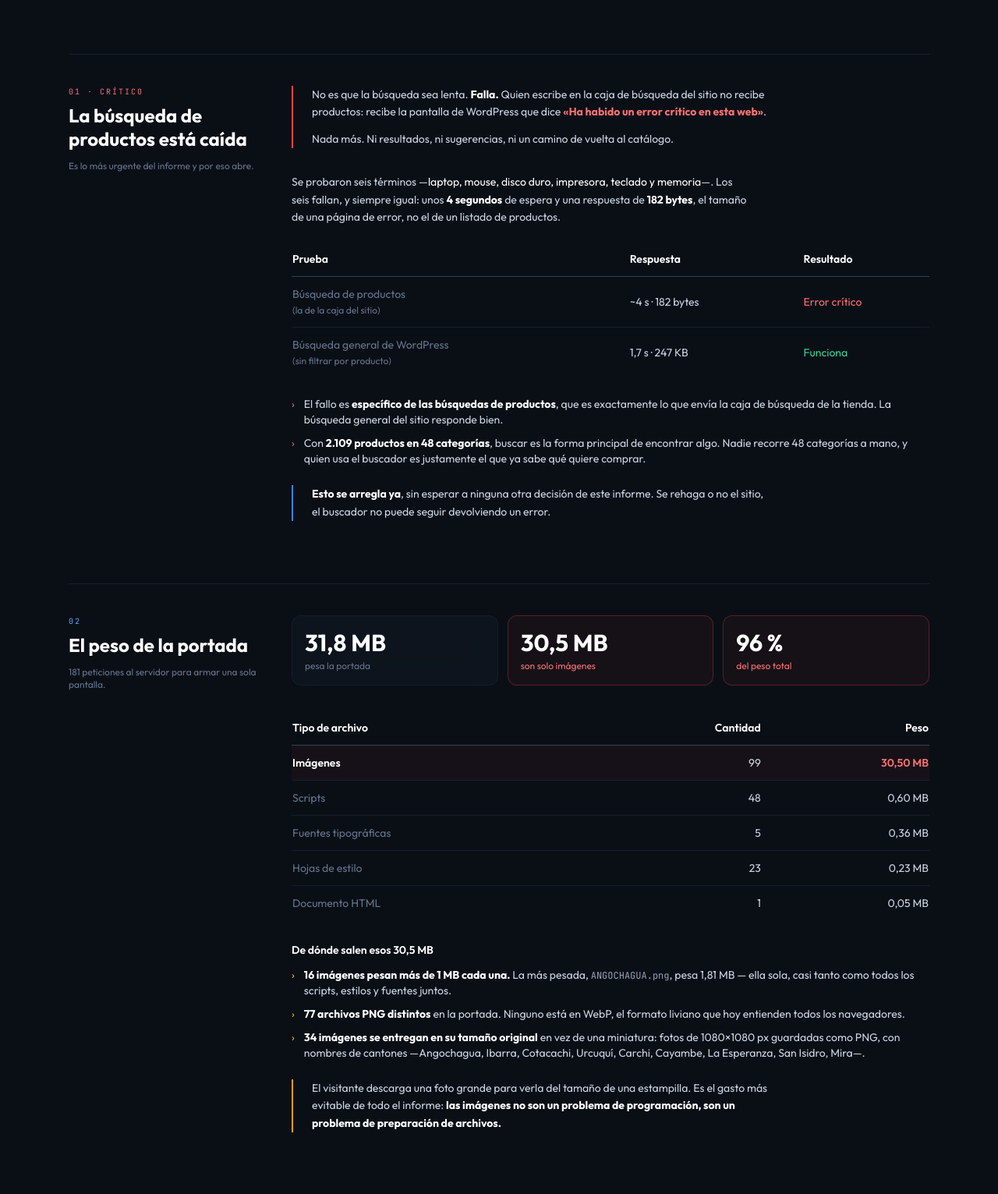
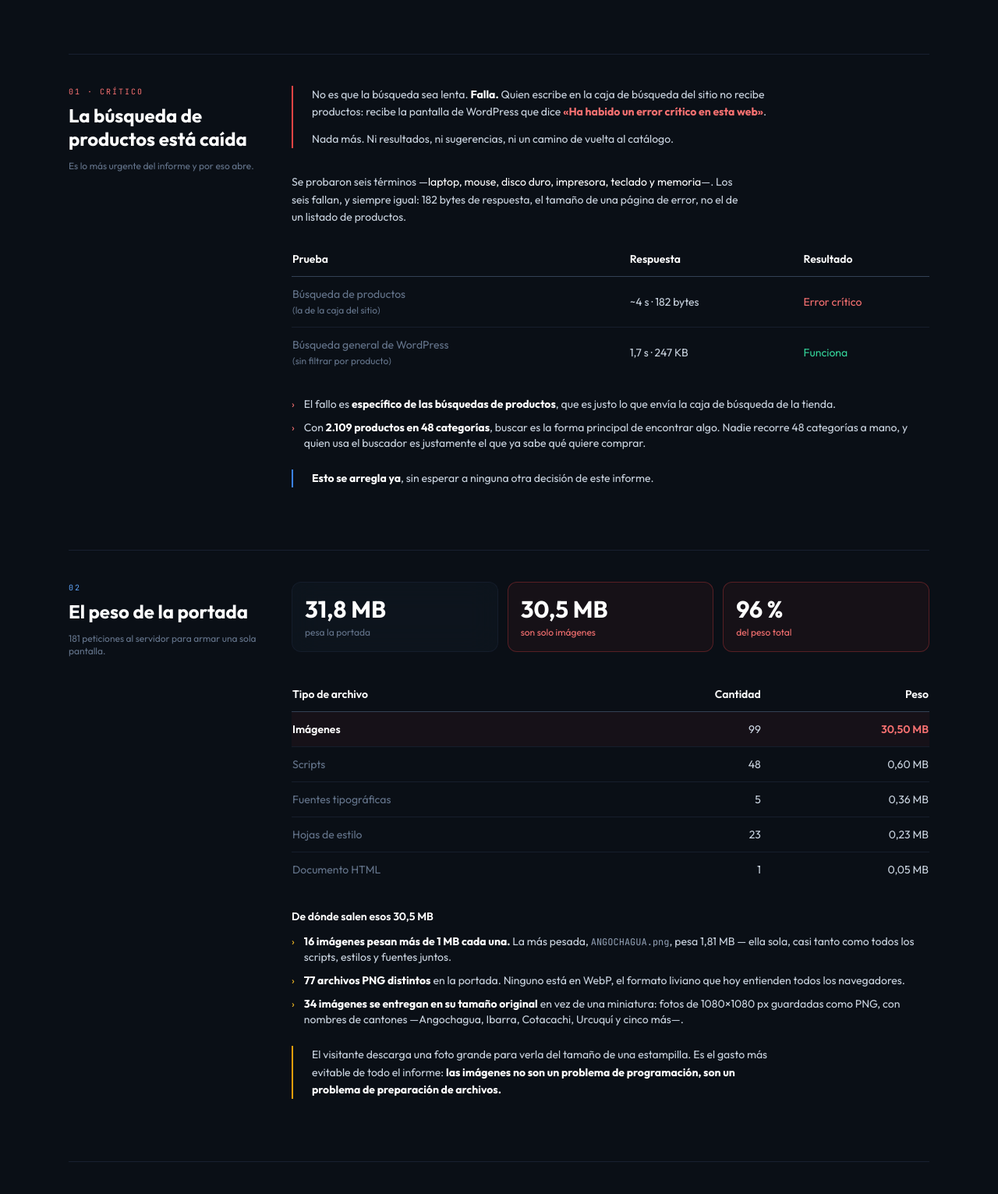
Before and after one commit to santysos/informes-SEO, a PHP site: page / in a window 1280 px wide. Shown: the part 542-2073 px from the top of the page at 78% size. Run offline with PHP 8.4, Linux system fonts and the light colour scheme; the visitor is signed in with stand-in values (Sample User, id 1); some libraries are stand-ins or nearby versions.

Commit message:
Auditoria Vaslink: pulido final de redaccion
Recorte de frases que repetian las tablas y de la enumeracion completa
de cantones. Sin cambios en cifras ni en conclusiones.

Co-Authored-By: Claude Opus 5 (1M context) <noreply@anthropic.com>
Claude-Session: https://claude.ai/code/session_014fQN4ghJMb65TZQcCwGPQD

```diff
--- a/vaslink/auditoria-agosto-2026/index.php
+++ b/vaslink/auditoria-agosto-2026/index.php
@@ -102,7 +102,7 @@ section{scroll-margin-top:80px}
           <p class="text-sm text-slate-300 leading-relaxed prosa">Nada más. Ni resultados, ni sugerencias, ni un camino de vuelta al catálogo.</p>
         </div>
 
-        <p class="text-sm text-slate-300 leading-relaxed prosa mb-5">Se probaron seis términos &mdash;<span class="text-white">laptop, mouse, disco duro, impresora, teclado y memoria</span>&mdash;. Los seis fallan, y siempre igual: unos <strong class="text-white">4 segundos</strong> de espera y una respuesta de <strong class="text-white">182 bytes</strong>, el tamaño de una página de error, no el de un listado de productos.</p>
+        <p class="text-sm text-slate-300 leading-relaxed prosa mb-5">Se probaron seis términos &mdash;<span class="text-white">laptop, mouse, disco duro, impresora, teclado y memoria</span>&mdash;. Los seis fallan, y siempre igual: 182 bytes de respuesta, el tamaño de una página de error, no el de un listado de productos.</p>
 
         <div class="tabla-scroll mb-6">
           <table class="w-full text-sm border-collapse min-w-[520px]">
@@ -129,12 +129,12 @@ section{scroll-margin-top:80px}
         </div>
 
         <ul class="space-y-2.5 text-sm text-slate-300 mb-6">
-          <li class="flex gap-3"><span class="text-red-400">›</span><div>El fallo es <strong class="text-white">específico de las búsquedas de productos</strong>, que es exactamente lo que envía la caja de búsqueda de la tienda. La búsqueda general del sitio responde bien.</div></li>
+          <li class="flex gap-3"><span class="text-red-400">›</span><div>El fallo es <strong class="text-white">específico de las búsquedas de productos</strong>, que es justo lo que envía la caja de búsqueda de la tienda.</div></li>
           <li class="flex gap-3"><span class="text-red-400">›</span><div>Con <strong class="text-white">2.109 productos en 48 categorías</strong>, buscar es la forma principal de encontrar algo. Nadie recorre 48 categorías a mano, y quien usa el buscador es justamente el que ya sabe qué quiere comprar.</div></li>
         </ul>
 
         <div class="border-l-2 border-marca-500 pl-6">
-          <p class="text-sm text-slate-300 leading-relaxed prosa"><strong class="text-white">Esto se arregla ya</strong>, sin esperar a ninguna otra decisión de este informe. Se rehaga o no el sitio, el buscador no puede seguir devolviendo un error.</p>
+          <p class="text-sm text-slate-300 leading-relaxed prosa"><strong class="text-white">Esto se arregla ya</strong>, sin esperar a ninguna otra decisión de este informe.</p>
         </div>
       </div>
     </div>
@@ -210,7 +210,7 @@ section{scroll-margin-top:80px}
         <ul class="space-y-2.5 text-sm text-slate-300 mb-6">
           <li class="flex gap-3"><span class="text-amber-400">›</span><div><strong class="text-white">16 imágenes pesan más de 1 MB cada una.</strong> La más pesada, <span class="font-mono text-xs text-slate-400">ANGOCHAGUA.png</span>, pesa 1,81 MB &mdash; ella sola, casi tanto como todos los scripts, estilos y fuentes juntos.</div></li>
           <li class="flex gap-3"><span class="text-amber-400">›</span><div><strong class="text-white">77 archivos PNG distintos</strong> en la portada. Ninguno está en WebP, el formato liviano que hoy entienden todos los navegadores.</div></li>
-          <li class="flex gap-3"><span class="text-amber-400">›</span><div><strong class="text-white">34 imágenes se entregan en su tamaño original</strong> en vez de una miniatura: fotos de 1080&times;1080 px guardadas como PNG, con nombres de cantones &mdash;Angochagua, Ibarra, Cotacachi, Urcuquí, Carchi, Cayambe, La Esperanza, San Isidro, Mira&mdash;.</div></li>
+          <li class="flex gap-3"><span class="text-amber-400">›</span><div><strong class="text-white">34 imágenes se entregan en su tamaño original</strong> en vez de una miniatura: fotos de 1080&times;1080 px guardadas como PNG, con nombres de cantones &mdash;Angochagua, Ibarra, Cotacachi, Urcuquí y cinco más&mdash;.</div></li>
         </ul>
 
         <div class="border-l-2 border-amber-500 pl-6">
@@ -278,7 +278,7 @@ section{scroll-margin-top:80px}
 
         <ul class="space-y-2.5 text-sm text-slate-300 mb-8">
           <li class="flex gap-3"><span class="text-amber-400">›</span><div>En celular pasan <strong class="text-white">12 segundos</strong> hasta que se ve el contenido principal, y <strong class="text-white">casi medio minuto</strong> hasta que la página responde bien a un toque.</div></li>
-          <li class="flex gap-3"><span class="text-amber-400">›</span><div>En escritorio el peso es mayor &mdash;se cargan las imágenes a tamaño completo&mdash;, pero la prueba simula una conexión más rápida y por eso los tiempos son mejores. <strong class="text-white">En celular ese peso sí se paga.</strong></div></li>
+          <li class="flex gap-3"><span class="text-amber-400">›</span><div>En escritorio el peso es mayor &mdash;se cargan las imágenes a tamaño completo&mdash;, pero la prueba simula una conexión más rápida. <strong class="text-white">En celular ese peso sí se paga.</strong></div></li>
         </ul>
 
         <p class="text-sm font-semibold text-white mb-3">Cuánto tarda el servidor en responder, por tipo de página</p>
@@ -322,7 +322,7 @@ section{scroll-margin-top:80px}
         </div>
 
         <div class="border-l-2 border-emerald-500 pl-6">
-          <p class="text-sm text-slate-300 leading-relaxed prosa"><strong class="text-white">El servidor responde bien: menos de un segundo en todas las páginas.</strong> El problema no está en dónde está alojado el sitio, está en la cantidad de cosas que se le pide cargar. Una ficha de producto, por ejemplo, arrastra 69 archivos de programación y estilos y 78 imágenes, ninguna en formato liviano.</p>
+          <p class="text-sm text-slate-300 leading-relaxed prosa"><strong class="text-white">El servidor responde bien: menos de un segundo en todas las páginas.</strong> El problema no es dónde está alojado el sitio, sino cuánto se le pide cargar: una ficha de producto arrastra 69 archivos de programación y estilos y 78 imágenes, ninguna en formato liviano.</p>
         </div>
       </div>
     </div>
@@ -342,7 +342,7 @@ section{scroll-margin-top:80px}
       <div class="md:col-span-9">
         <div class="border-l-2 border-amber-500 pl-6 mb-8">
           <h3 class="text-lg font-semibold text-white mb-3">Se cargan dos constructores, pero cada uno hace algo distinto</h3>
-          <p class="text-sm text-slate-300 leading-relaxed prosa mb-4">Un constructor es la herramienta con la que se arman visualmente las páginas. El sitio tiene dos instalados y ambos viajan en cada visita, pero el reparto del trabajo es muy desigual:</p>
+          <p class="text-sm text-slate-300 leading-relaxed prosa mb-4">Un constructor es la herramienta con la que se arman visualmente las páginas. Hay dos instalados y ambos viajan en cada visita, pero el reparto del trabajo es muy desigual:</p>
           <div class="grid sm:grid-cols-2 gap-3 mb-5">
             <div class="rounded-xl border border-slate-800/60 bg-slate-900/40 p-4">
               <p class="text-xs text-slate-500 mb-1">WPBakery &middot; lo trae el tema</p>
@@ -355,7 +355,7 @@ section{scroll-margin-top:80px}
               <p class="text-xs text-slate-500 mt-1">entre 9 y 22 widgets por página</p>
             </div>
           </div>
-          <p class="text-sm text-slate-300 leading-relaxed prosa mb-4">Revisamos 20 páginas. En todas hay exactamente los mismos 178 bloques de WPBakery, incluso en las de políticas de privacidad y garantía, que no tienen diseño ninguno. Ese número idéntico es la prueba: <strong class="text-white">no es contenido de página, es la cabecera del tema Electro repitiéndose igual en todo el sitio.</strong> El contenido &mdash;cambio de teclado, reballing de procesadores, mantenimiento de impresoras, quiénes somos, formas de pago&mdash; está hecho en Elementor, y no quedó ni un solo bloque de WPBakery a medio convertir.</p>
+          <p class="text-sm text-slate-300 leading-relaxed prosa mb-4">Revisamos 20 páginas y en todas aparecen exactamente los mismos 178 bloques, incluso en las de políticas, que no tienen diseño ninguno. Ese número idéntico es la prueba: <strong class="text-white">no es contenido de página, es la cabecera del tema Electro repitiéndose en todo el sitio.</strong> El contenido &mdash;servicios, quiénes somos, formas de pago&mdash; está hecho en Elementor, sin un solo bloque de WPBakery a medio convertir.</p>
           <p class="text-sm text-slate-300 leading-relaxed prosa">El problema sigue siendo real, pero la causa es otra: <strong class="text-white">nadie construyó con los dos. El tema obliga a cargar WPBakery aunque el contenido no lo use.</strong></p>
         </div>
 
@@ -371,7 +371,7 @@ section{scroll-margin-top:80px}
               <p class="text-xs text-slate-500 mt-1">bytes de cabecera, sobre 223.901 del código de la página sin comprimir</p>
             </div>
           </div>
-          <p class="text-sm text-slate-300 leading-relaxed prosa">Es el mega menú de Electro, que escribe las <strong class="text-white">48 categorías completas dentro de cada página</strong> del sitio. Se descarga entero en cada visita, esté o no desplegado, y hay que atravesarlo antes de llegar a lo que la persona vino a leer.</p>
+          <p class="text-sm text-slate-300 leading-relaxed prosa">Es el mega menú de Electro, que escribe las <strong class="text-white">48 categorías completas dentro de cada página</strong> del sitio. Se descarga entero en cada visita, esté o no desplegado. <span class="text-slate-500">Medido sobre la página de políticas de garantía, una de las más simples del sitio.</span></p>
         </div>
 
         <div class="tabla-scroll mb-6">
@@ -420,8 +420,8 @@ section{scroll-margin-top:80px}
         </div>
 
         <ul class="space-y-2.5 text-sm text-slate-300">
-          <li class="flex gap-3"><span class="text-amber-400">›</span><div><strong class="text-white">El tema Electro y WPBakery son productos con licencia de pago.</strong> Mientras el sitio dependa de ellos hay que sostener esas licencias al día para seguir recibiendo actualizaciones y correcciones de seguridad. La última versión publicada por el autor del tema es del 5 de junio de 2026.</div></li>
-          <li class="flex gap-3"><span class="text-amber-400">›</span><div>Aparecen instalados <strong class="text-white">CookieAdmin y CookieAdmin Pro</strong>, que cumplen la misma función. Vale revisar si los dos hacen falta.</div></li>
+          <li class="flex gap-3"><span class="text-amber-400">›</span><div><strong class="text-white">El tema Electro y WPBakery son productos con licencia de pago.</strong> Mientras el sitio dependa de ellos hay que sostener esas licencias al día para recibir actualizaciones y parches de seguridad.</div></li>
+          <li class="flex gap-3"><span class="text-amber-400">›</span><div>Aparecen instalados <strong class="text-white">CookieAdmin y CookieAdmin Pro</strong>, que cumplen la misma función. Vale revisar si hacen falta los dos.</div></li>
         </ul>
       </div>
     </div>
@@ -446,20 +446,19 @@ section{scroll-margin-top:80px}
               <li class="flex gap-2"><span class="text-emerald-400">✓</span><div>Servidor LiteSpeed con HTTP/2, rápido y moderno</div></li>
               <li class="flex gap-2"><span class="text-emerald-400">✓</span><div>Compresión activa: la portada viaja de 291 KB a 55 KB</div></li>
               <li class="flex gap-2"><span class="text-emerald-400">✓</span><div>El navegador guarda los archivos fijos 7 días, así que quien vuelve no los descarga otra vez</div></li>
-              <li class="flex gap-2"><span class="text-emerald-400">✓</span><div>Responde en menos de un segundo en todas las páginas probadas</div></li>
             </ul>
           </div>
           <div class="rounded-xl border border-amber-500/30 bg-amber-500/5 p-5">
             <p class="eyebrow text-amber-400 mb-3">Lo que falta</p>
             <ul class="space-y-2 text-sm text-slate-300">
               <li class="flex gap-2"><span class="text-amber-400">›</span><div>No hay caché de página: <strong class="text-white">cada visita vuelve a armar la página desde cero</strong>, ejecutando programación y consultando la base de datos</div></li>
-              <li class="flex gap-2"><span class="text-amber-400">›</span><div>Entrar por «www» agrega un salto de redirección: 1,44 s contra 0,83 s del dominio sin «www», que es el oficial</div></li>
+              <li class="flex gap-2"><span class="text-amber-400">›</span><div>Entrar por «www» agrega un salto de redirección evitable, y casi duplica el tiempo de la primera respuesta</div></li>
             </ul>
           </div>
         </div>
 
         <div class="border-l-2 border-slate-700 pl-6">
-          <p class="text-sm text-slate-300 leading-relaxed prosa">El servidor tiene activado lo que hay que tener activado, salvo lo principal: guardar la página ya armada para no volver a construirla en cada visita. Es de las mejoras más rápidas de aplicar y de las que más alivian a un sitio con este catálogo.</p>
+          <p class="text-sm text-slate-300 leading-relaxed prosa">El servidor tiene activado lo que hay que tener activado, salvo lo principal: guardar la página ya armada para no volver a construirla en cada visita. Es de las mejoras más rápidas de aplicar en un sitio con este catálogo.</p>
         </div>
       </div>
     </div>
@@ -479,8 +478,8 @@ section{scroll-margin-top:80px}
       <div class="md:col-span-9">
         <div class="border-l-2 border-amber-500 pl-6 mb-8">
           <h3 class="text-lg font-semibold text-white mb-3">La lentitud no se arregla haciendo otra página</h3>
-          <p class="text-sm text-slate-300 leading-relaxed prosa mb-3">Conviene decirlo antes que nada, aunque juegue en contra de proponer un sitio nuevo. <strong class="text-white">Si se migran esas mismas 99 imágenes a un sitio nuevo, el sitio nuevo va a pesar los mismos 31,8 MB.</strong> El peso no viene del diseño ni de la plataforma: viene de los archivos.</p>
-          <p class="text-sm text-slate-300 leading-relaxed prosa">Optimizar esas imágenes deja la portada por debajo de <strong class="text-white">2 MB</strong>, y ese trabajo se hace sobre la web actual, sin tocar nada más.</p>
+          <p class="text-sm text-slate-300 leading-relaxed prosa mb-3">Conviene decirlo antes que nada, aunque juegue en contra de proponer un sitio nuevo. <strong class="text-white">Si se migran esas mismas 99 imágenes a un sitio nuevo, va a pesar los mismos 31,8 MB.</strong> El peso no viene del diseño ni de la plataforma: viene de los archivos.</p>
+          <p class="text-sm text-slate-300 leading-relaxed prosa">Optimizarlas deja la portada por debajo de <strong class="text-white">2 MB</strong>, y ese trabajo se hace sobre la web actual.</p>
         </div>
 
         <div class="border-l-2 border-marca-500 pl-6 mb-8">
@@ -494,9 +493,8 @@ section{scroll-margin-top:80px}
 
         <div class="border-l-2 border-emerald-500 pl-6 mb-8">
           <h3 class="text-lg font-semibold text-white mb-3">La buena noticia: el contenido ya está en Elementor</h3>
-          <p class="text-sm text-slate-300 leading-relaxed prosa mb-3">Esto cambia las cuentas a favor de ustedes. <strong class="text-white">Cambiar de tema no obliga a rehacer el contenido de las páginas</strong>: las páginas de servicios, «quiénes somos», formas de pago y demás están armadas con Elementor y sobreviven al cambio.</p>
-          <p class="text-sm text-slate-300 leading-relaxed prosa mb-4">Lo que habría que rehacer es acotado: <strong class="text-white">la cabecera, el pie, y las plantillas de la tienda y de la ficha de producto.</strong> Es un trabajo de estructura, no de volver a escribir el sitio entero.</p>
-          <p class="text-sm text-slate-400 leading-relaxed prosa">Una condición técnica a tener en cuenta antes de decidir: armar esas plantillas de tienda con Elementor requiere su versión de pago. No damos esa compra por hecha &mdash;hay otros caminos&mdash;, pero es de las cosas que conviene evaluar antes y no descubrir a mitad del trabajo.</p>
+          <p class="text-sm text-slate-300 leading-relaxed prosa mb-3">Esto cambia las cuentas a favor de ustedes. <strong class="text-white">Cambiar de tema no obliga a rehacer el contenido de las páginas</strong>: está armado con Elementor y sobrevive al cambio. Lo que habría que rehacer es acotado &mdash;<strong class="text-white">cabecera, pie y las plantillas de tienda y de ficha de producto</strong>&mdash;: es un trabajo de estructura, no volver a escribir el sitio entero.</p>
+          <p class="text-sm text-slate-400 leading-relaxed prosa">Una condición técnica a evaluar antes de decidir: armar esas plantillas de tienda con Elementor requiere su versión de pago. No damos esa compra por hecha &mdash;hay otros caminos&mdash;, pero conviene resolverlo antes y no a mitad del trabajo.</p>
         </div>
 
         <div class="grid sm:grid-cols-2 gap-3 mb-6">
@@ -559,10 +557,10 @@ section{scroll-margin-top:80px}
       <div class="md:col-span-9">
         <p class="text-sm text-slate-300 leading-relaxed prosa mb-5">Todo lo anterior se midió desde afuera, sin acceso al panel de administración del sitio. Con ese acceso se podría confirmar:</p>
         <ul class="space-y-2.5 text-sm text-slate-300 mb-6">
-          <li class="flex gap-3"><span class="text-marca-400">›</span><div><strong class="text-white">La causa exacta del error del buscador</strong>, revisando el registro de errores del servidor. Sabemos que falla y qué lo dispara; no cuál de los componentes lo provoca.</div></li>
-          <li class="flex gap-3"><span class="text-marca-400">›</span><div><strong class="text-white">La lista completa de plugins instalados</strong>, incluidos los que no dejan rastro visible en la página, y cuáles quedaron activos sin uso.</div></li>
+          <li class="flex gap-3"><span class="text-marca-400">›</span><div><strong class="text-white">La causa exacta del error del buscador</strong>, en el registro de errores del servidor. Sabemos que falla y qué lo dispara; no cuál de los componentes lo provoca.</div></li>
+          <li class="flex gap-3"><span class="text-marca-400">›</span><div><strong class="text-white">La lista completa de plugins</strong>, incluidos los que no dejan rastro visible, y cuáles quedaron activos sin uso.</div></li>
           <li class="flex gap-3"><span class="text-marca-400">›</span><div><strong class="text-white">La configuración de LiteSpeed Cache</strong> y por qué el sitio no está entregando páginas guardadas.</div></li>
-          <li class="flex gap-3"><span class="text-marca-400">›</span><div><strong class="text-white">El tamaño y el estado de la base de datos</strong>, que en tiendas con este catálogo suele acumular datos que ya no se usan.</div></li>
+          <li class="flex gap-3"><span class="text-marca-400">›</span><div><strong class="text-white">El tamaño y el estado de la base de datos</strong>, que en catálogos así suele acumular datos sin uso.</div></li>
         </ul>
 
         <div class="border-l-2 border-slate-700 pl-6 mb-10">
```
